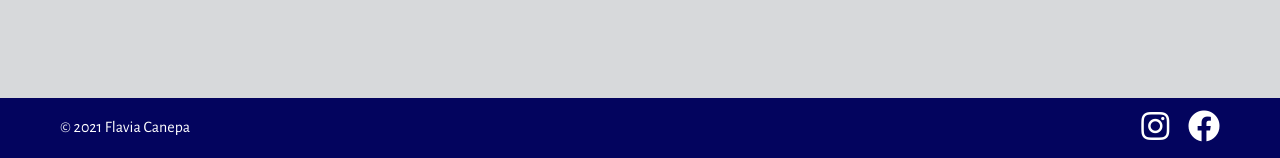
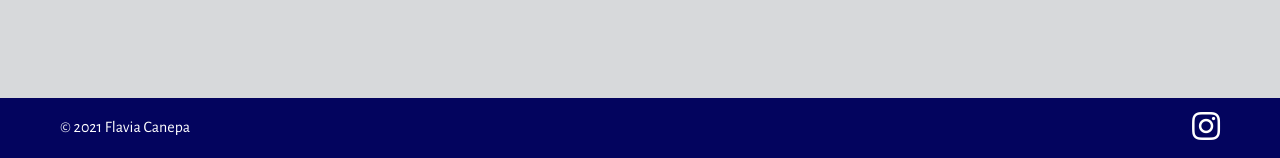
Before and after one commit to CamilaRivera/artist-portfolio, a Node project: template views/FAQ.hbs in a window 1280 px wide. Shown: the part 642-800 px from the top of the page. Run offline with Node 20 templates, Linux system fonts and the light colour scheme; the template is opened without the code that fills it: most values are stand-ins (such as "Sample title", 1, 10 or a date in 2020); style sheets or scripts are compiled from the project's sources; some libraries are stand-ins or nearby versions.

Commit message:
Remove facebook icon

```diff
--- a/views/partials/footer.hbs
+++ b/views/partials/footer.hbs
@@ -6,8 +6,8 @@
     <a class="footer__link" href="https://www.instagram.com/flavia_canepa/">
       <i class="fab fa-instagram fa-2x"></i>
     </a>
-    <a class="footer__link" href="https://facebook.com">
+    {{!-- <a class="footer__link" href="https://facebook.com">
       <i class="fab fa-facebook fa-2x"></i>
-    </a>
+    </a> --}}
   </div>
 </footer>
```
